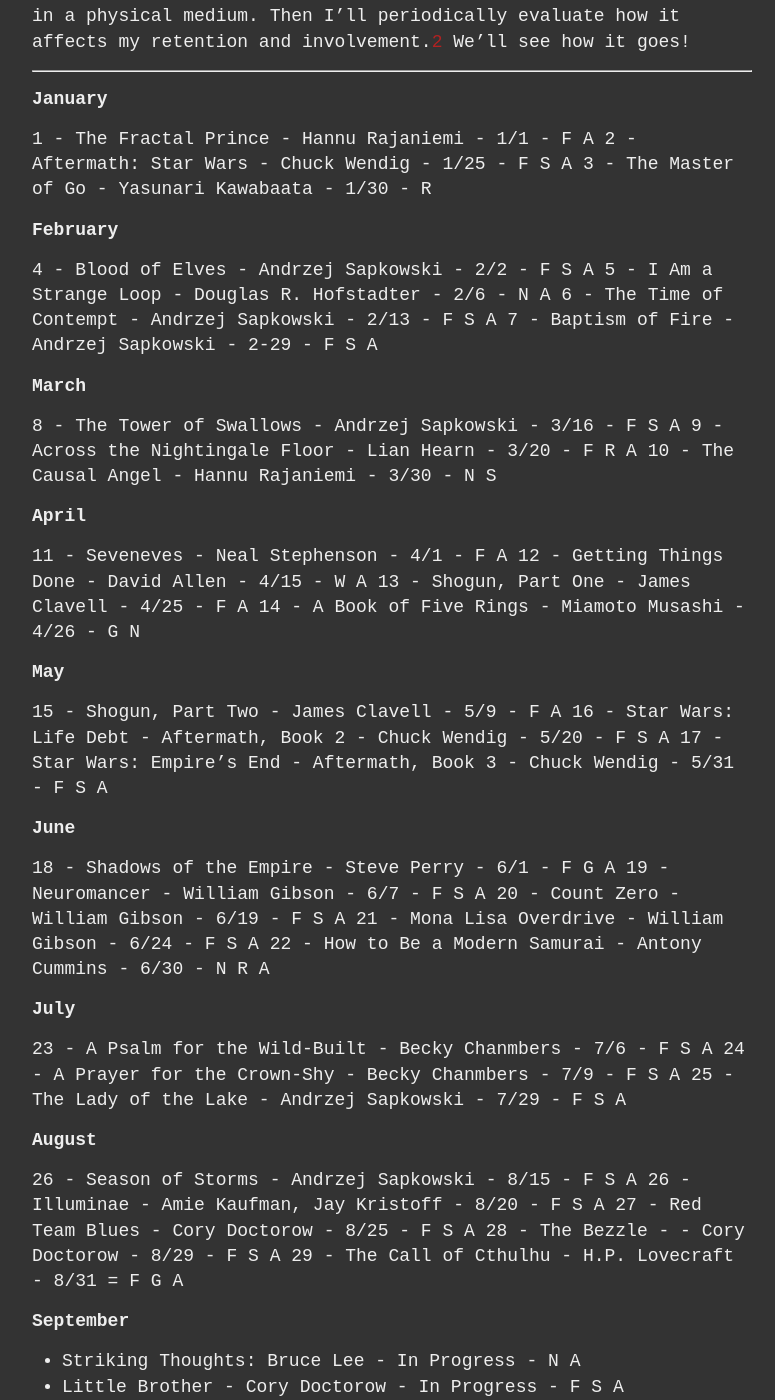
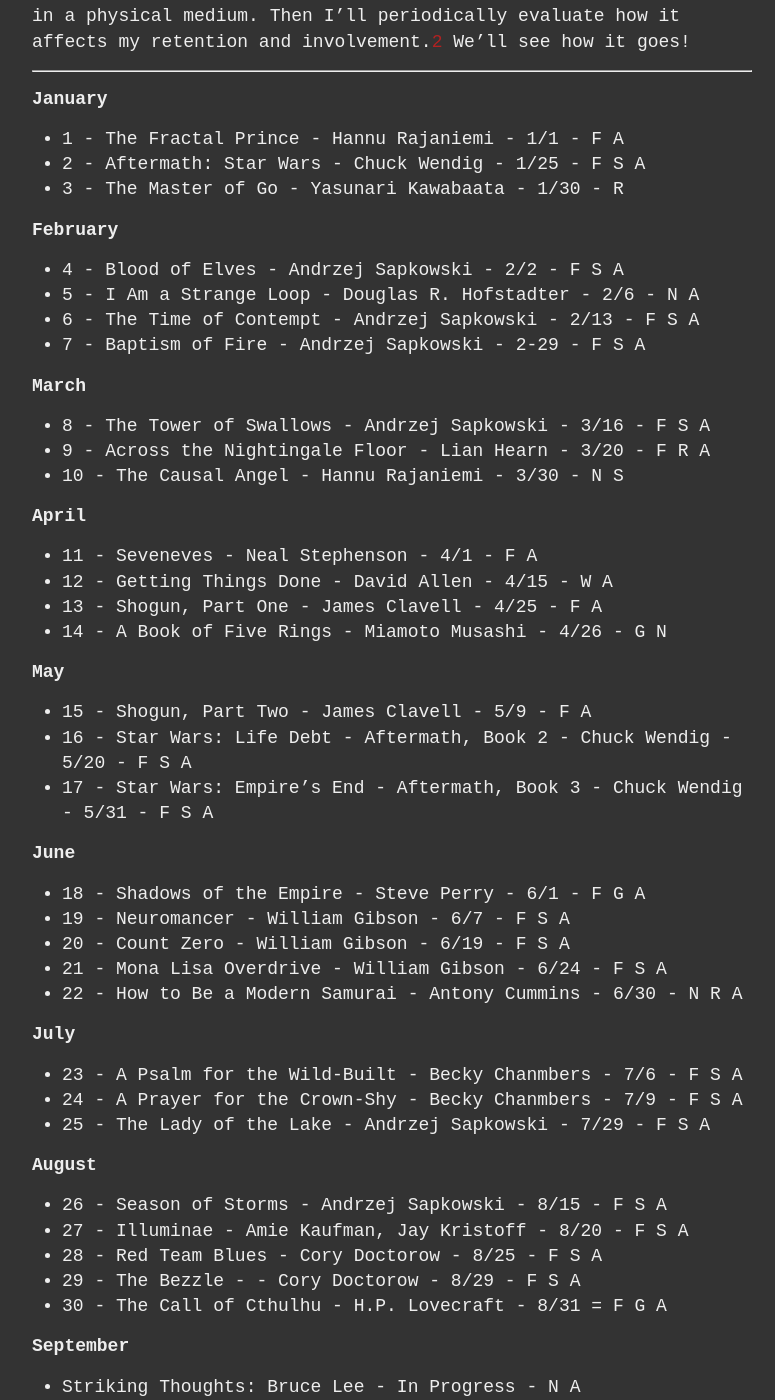
Before and after one commit to ninjajoe9/ninjajoe9.github.io, a Jekyll site: the page built from _posts/2024-01-15-Books-for-2024.md, in a window 1280 px wide and 1400 px high, scrolled down 1446 px. Shown: the whole window, without its empty margins (248-1023 px from the left). Built offline with Jekyll 4.4.1, drawn with Linux system fonts in a browser that asks for light colours; our own code applies the rules of GitHub Pages for plain Markdown files.

Commit message:
reformat

```diff
--- a/_posts/2024-01-15-Books-for-2024.md
+++ b/_posts/2024-01-15-Books-for-2024.md
@@ -13,57 +13,57 @@
 
 **January**
 
-1 - The Fractal Prince - Hannu Rajaniemi - 1/1 - F A
-2 - Aftermath: Star Wars - Chuck Wendig - 1/25 - F S A
-3 - The Master of Go - Yasunari Kawabaata - 1/30 - R
+- 1 - The Fractal Prince - Hannu Rajaniemi - 1/1 - F A
+- 2 - Aftermath: Star Wars - Chuck Wendig - 1/25 - F S A
+- 3 - The Master of Go - Yasunari Kawabaata - 1/30 - R
 
 **February**
 
-4 - Blood of Elves - Andrzej Sapkowski - 2/2 - F S A
-5 - I Am a Strange Loop - Douglas R. Hofstadter - 2/6 - N A
-6 - The Time of Contempt - Andrzej Sapkowski - 2/13 - F S A
-7 - Baptism of Fire - Andrzej Sapkowski - 2-29 - F S A
+- 4 - Blood of Elves - Andrzej Sapkowski - 2/2 - F S A
+- 5 - I Am a Strange Loop - Douglas R. Hofstadter - 2/6 - N A
+- 6 - The Time of Contempt - Andrzej Sapkowski - 2/13 - F S A
+- 7 - Baptism of Fire - Andrzej Sapkowski - 2-29 - F S A
 
 **March**
 
-8 - The Tower of Swallows - Andrzej Sapkowski - 3/16 - F S A
-9 - Across the Nightingale Floor - Lian Hearn - 3/20 - F R A
-10 - The Causal Angel - Hannu Rajaniemi - 3/30 - N S
+- 8 - The Tower of Swallows - Andrzej Sapkowski - 3/16 - F S A
+- 9 - Across the Nightingale Floor - Lian Hearn - 3/20 - F R A
+- 10 - The Causal Angel - Hannu Rajaniemi - 3/30 - N S
 
 **April**
 
-11 - Seveneves - Neal Stephenson - 4/1 - F A
-12 - Getting Things Done - David Allen - 4/15 - W A
-13 - Shogun, Part One - James Clavell - 4/25 - F A
-14 - A Book of Five Rings - Miamoto Musashi - 4/26 - G N
+- 11 - Seveneves - Neal Stephenson - 4/1 - F A
+- 12 - Getting Things Done - David Allen - 4/15 - W A
+- 13 - Shogun, Part One - James Clavell - 4/25 - F A
+- 14 - A Book of Five Rings - Miamoto Musashi - 4/26 - G N
 
 **May**
 
-15 - Shogun, Part Two - James Clavell - 5/9 - F A
-16 - Star Wars: Life Debt - Aftermath, Book 2 - Chuck Wendig - 5/20 - F S A
-17 - Star Wars: Empire's End - Aftermath, Book 3 - Chuck Wendig - 5/31 - F S A
+- 15 - Shogun, Part Two - James Clavell - 5/9 - F A
+- 16 - Star Wars: Life Debt - Aftermath, Book 2 - Chuck Wendig - 5/20 - F S A
+- 17 - Star Wars: Empire's End - Aftermath, Book 3 - Chuck Wendig - 5/31 - F S A
 
 **June**
 
-18 - Shadows of the Empire - Steve Perry - 6/1 - F G A
-19 - Neuromancer - William Gibson - 6/7 - F S A
-20 - Count Zero - William Gibson - 6/19 - F S A
-21 - Mona Lisa Overdrive - William Gibson - 6/24 - F S A
-22 - How to Be a Modern Samurai - Antony Cummins - 6/30 - N R A
+- 18 - Shadows of the Empire - Steve Perry - 6/1 - F G A
+- 19 - Neuromancer - William Gibson - 6/7 - F S A
+- 20 - Count Zero - William Gibson - 6/19 - F S A
+- 21 - Mona Lisa Overdrive - William Gibson - 6/24 - F S A
+- 22 - How to Be a Modern Samurai - Antony Cummins - 6/30 - N R A
 
 **July**
 
-23  - A Psalm for the Wild-Built - Becky Chanmbers - 7/6 - F S A
-24 - A Prayer for the Crown-Shy - Becky Chanmbers - 7/9 - F S A
-25 - The Lady of the Lake - Andrzej Sapkowski - 7/29 - F S A
+- 23  - A Psalm for the Wild-Built - Becky Chanmbers - 7/6 - F S A
+- 24 - A Prayer for the Crown-Shy - Becky Chanmbers - 7/9 - F S A
+- 25 - The Lady of the Lake - Andrzej Sapkowski - 7/29 - F S A
 
 **August**
 
-26 - Season of Storms - Andrzej Sapkowski - 8/15 - F S A
-26 - Illuminae - Amie Kaufman, Jay Kristoff - 8/20 - F S A
-27 - Red Team Blues - Cory Doctorow - 8/25 - F S A
-28 - The Bezzle - - Cory Doctorow - 8/29 - F S A
-29 - The Call of Cthulhu - H.P. Lovecraft - 8/31 = F G A
+- 26 - Season of Storms - Andrzej Sapkowski - 8/15 - F S A
+- 27 - Illuminae - Amie Kaufman, Jay Kristoff - 8/20 - F S A
+- 28 - Red Team Blues - Cory Doctorow - 8/25 - F S A
+- 29 - The Bezzle - - Cory Doctorow - 8/29 - F S A
+- 30 - The Call of Cthulhu - H.P. Lovecraft - 8/31 = F G A
 
 
 **September**
```
